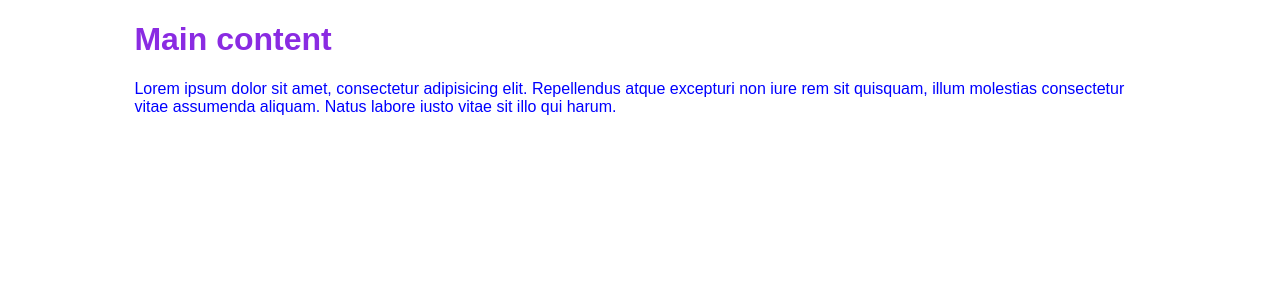
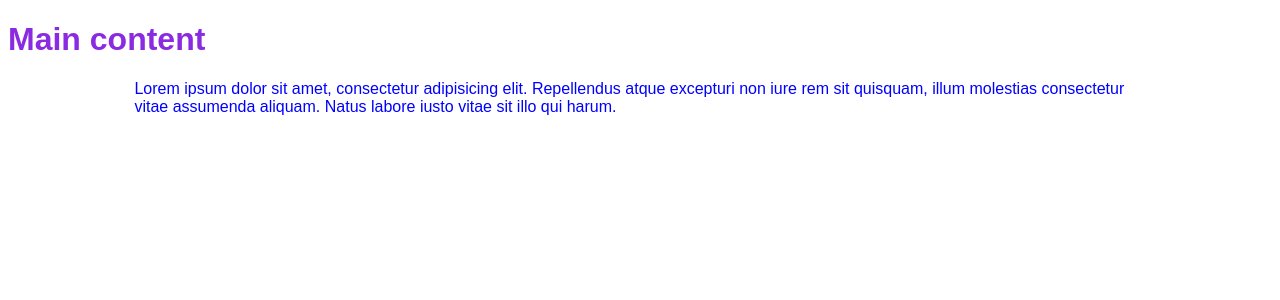
Before and after one commit to hgabor/git-branching-13de-2026, a React (Vite) app: page / in a window 1280 px wide. Shown: the top 300 px of the page. Built offline with nearby package versions, Linux system fonts and the light colour scheme.

Commit message:
Introduced header tag

```diff
--- a/src/App.tsx
+++ b/src/App.tsx
@@ -2,12 +2,14 @@ import './App.css'
 
 function App() {
 
-  return (
+  return <>
+    <header>
+      <h1>Main content</h1>
+    </header>
     <main>
-      <h1>Main content</h1>
       <p>Lorem ipsum dolor sit amet, consectetur adipisicing elit. Repellendus atque excepturi non iure rem sit quisquam, illum molestias consectetur vitae assumenda aliquam. Natus labore iusto vitae sit illo qui harum.</p>
     </main>
-  )
+  </>
 }
 
 export default App
```
